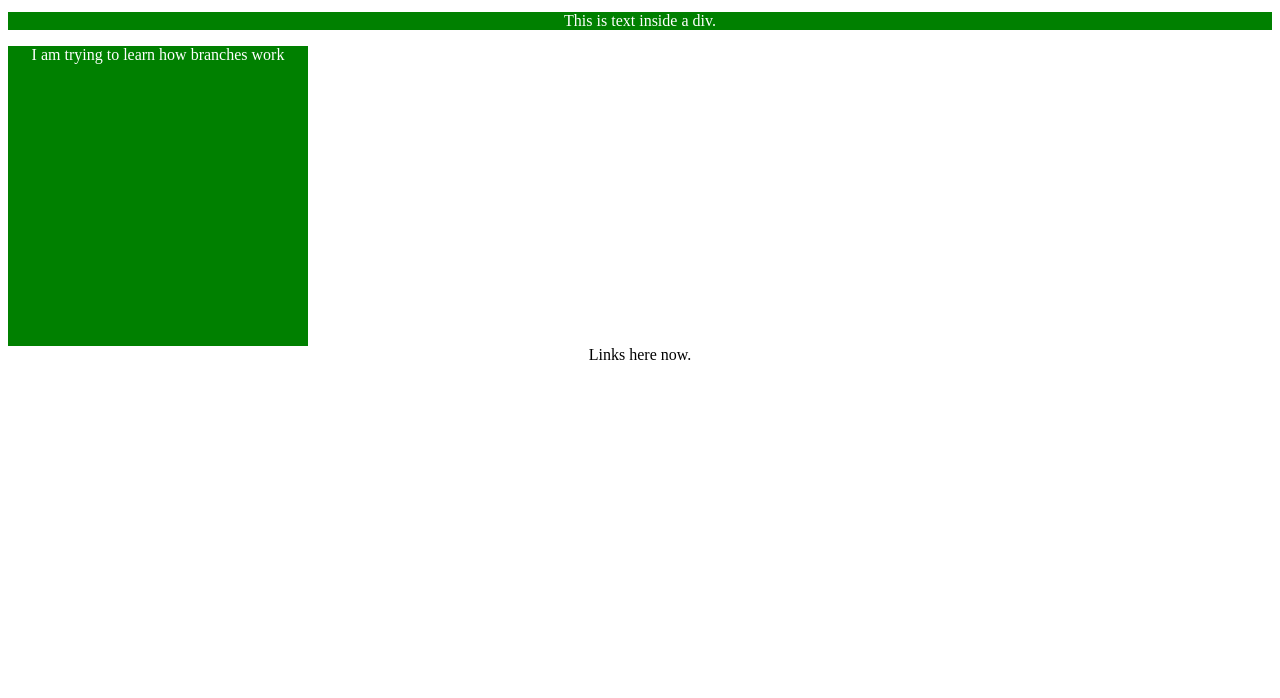
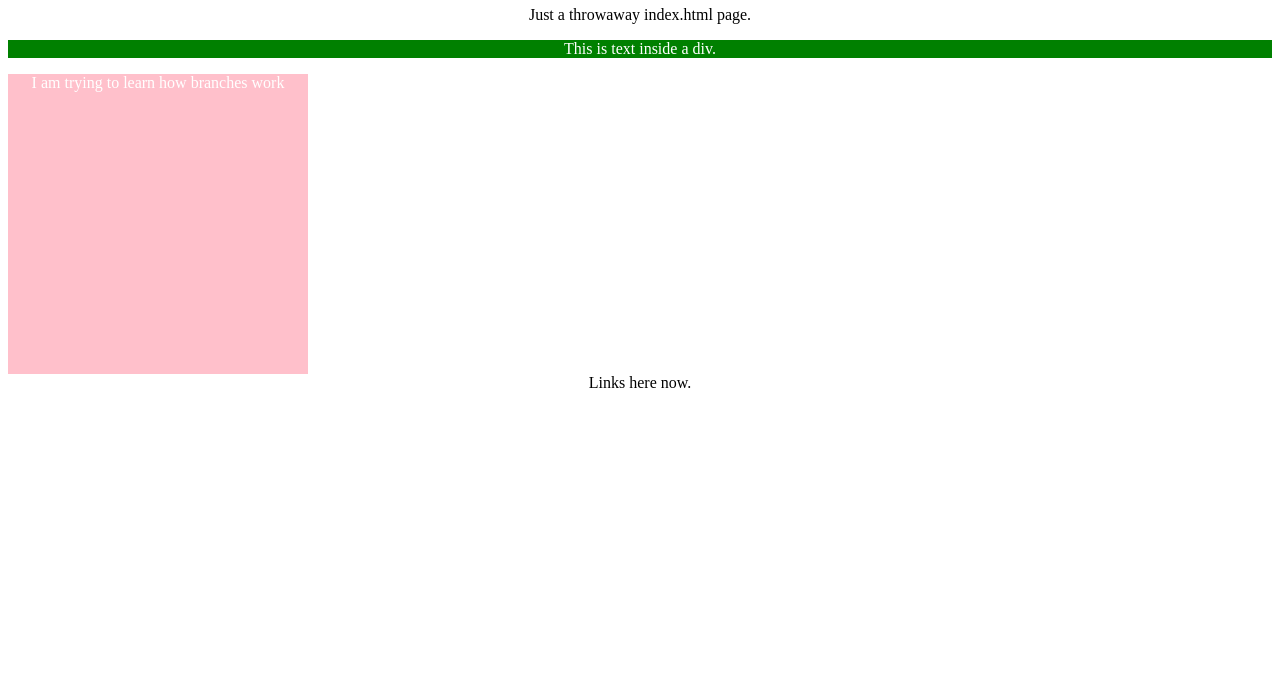
Before and after one commit to rosaxny/learn-github, a plain HTML site: page index.html in a window 1280 px wide. Shown: the part 102-800 px from the top of the page. Drawn offline with Linux system fonts and the light colour scheme.

Commit message:
add styling for 2nd div

```diff
--- a/styles.css
+++ b/styles.css
@@ -1,5 +1,6 @@
 main {
 	text-align: center;
+	margin: 50px auto;
 }
 
 div {
@@ -8,6 +9,8 @@ div {
 }
 
 .center {
+	background-color: pink;
+	color: white;
 	width: 300px;
 	height: 300px;
 	text-align: center;
```
